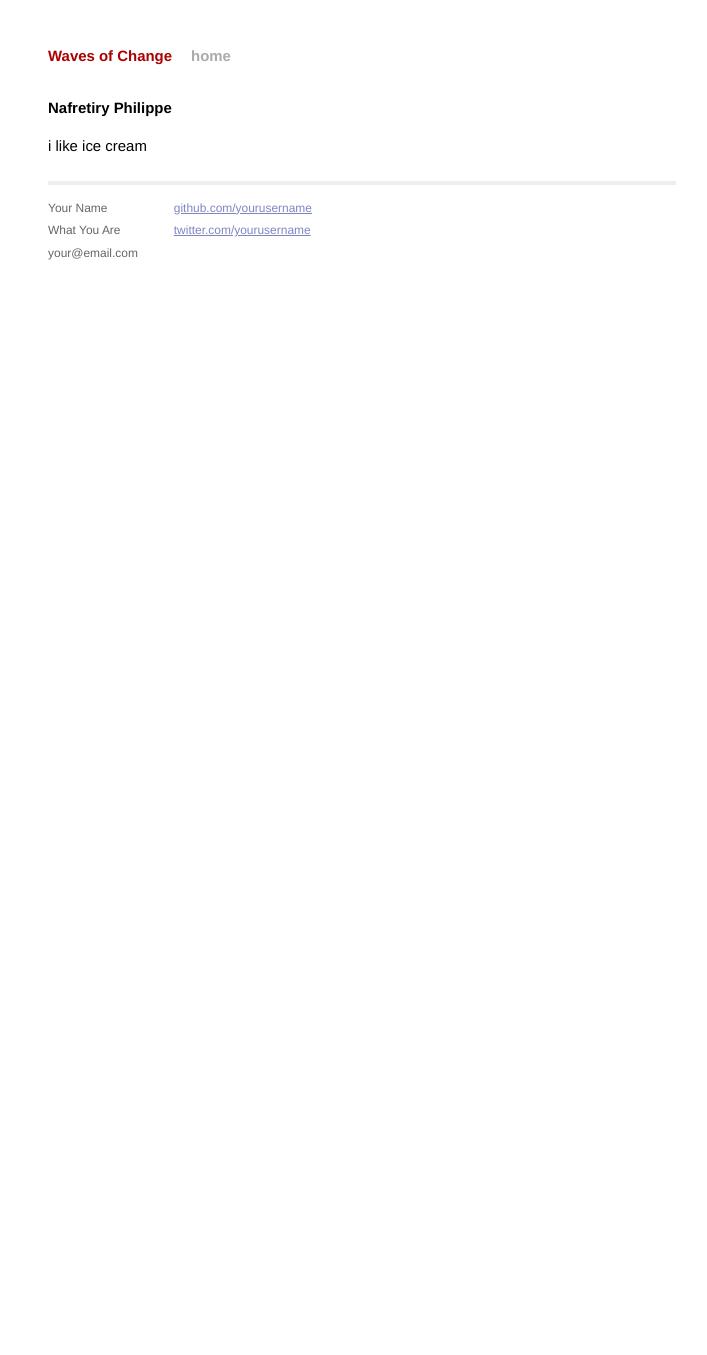
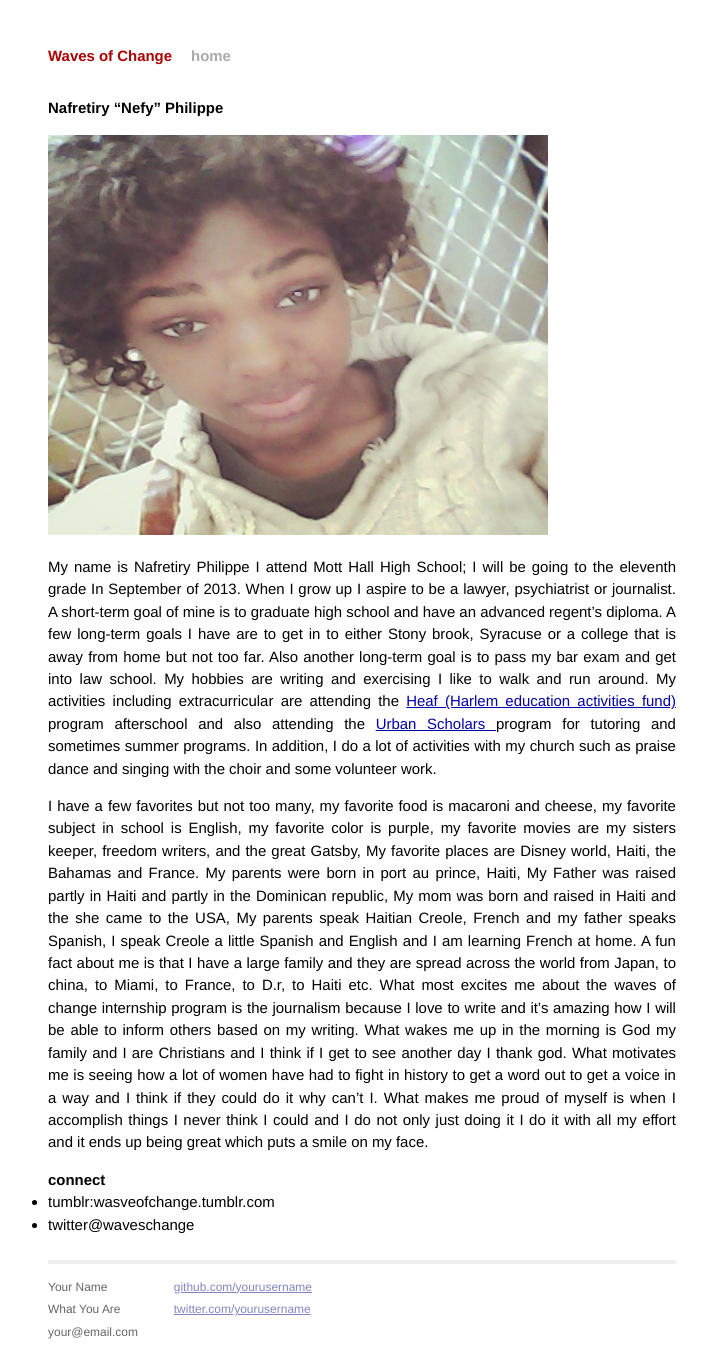
Before and after one commit to WavesofChange/woc-jekyll, a Jekyll site: the page built from about/nafretiry.html, in a window 1280 px wide. Shown: the whole page, without its empty margins (278-985 px from the left). Built offline with Jekyll 4.4.1, drawn with Linux system fonts in a browser that asks for light colours; before the commit the page ends 945 px from its top, so only the background shows below that.

Commit message:
added about me and image

```diff
--- a/about/nafretiry.html
+++ b/about/nafretiry.html
@@ -3,5 +3,21 @@
   title: Waves of Change
 ---
 
-<h1>Nafretiry Philippe</h1>
-<p>i like ice cream</p>
+<h1>Nafretiry “Nefy” Philippe</h1>
+
+<img src="{{ site.baseurl}}/images/nefysphoto.jpg" width="500px" height="400px">
+
+
+  <p>My name is Nafretiry Philippe I attend Mott Hall High School; I will be going to the eleventh grade In September of 2013. When I grow up I aspire to be a lawyer, psychiatrist or journalist. A short-term goal of mine is to graduate high school and have an advanced regent’s diploma. A few long-term goals I have are to get in to either Stony brook, Syracuse or a college that is away from home but not too far. Also another long-term goal is to pass my bar exam and get into law school. My hobbies are writing and exercising I like to walk and run around. My activities including extracurricular are attending the <a href="http://www.heaf.org/"> Heaf (Harlem education activities fund)</a> program afterschool and also attending the <a href="http://www.urbanscholarsny.org/">Urban Scholars </a> program for tutoring and sometimes summer programs. In addition, I do a lot of activities with my church such as praise dance and singing with the choir and some volunteer work.</p>
+
+  <p>I have a few favorites but not too many, my favorite food is macaroni and cheese, my favorite subject in school is English, my favorite color is purple, my favorite movies are my sisters keeper, freedom writers, and the great Gatsby, My favorite places are Disney world, Haiti, the Bahamas and France. My parents were born in port au prince, Haiti, My Father was raised partly in Haiti and partly in the Dominican republic, My mom was born and raised in Haiti and the she came to the USA, My parents speak Haitian Creole, French  and my father speaks Spanish, I speak Creole a little Spanish and English and I am learning French at home. A fun fact about me is that I have a large family and they are spread across the world from Japan, to china, to Miami, to France, to D.r, to Haiti etc. What most excites me about the waves of change internship program is the journalism because I love to write and it’s amazing how I will be able to inform others based on my writing. What wakes me up in the morning is God my family and I are Christians and I think if I get to see another day I thank god. What motivates me is seeing how a lot of women have had to fight in history to get a word out to  get a voice in a way and I think if they could do it why can’t I. What makes me proud of myself is when I accomplish things I never think I could and I do not only just doing it I do it with all my effort and it ends up being great which puts a smile on my face.</p>
+
+
+<h3>connect</h3>
+<ul>
+<li>tumblr:wasveofchange.tumblr.com</li>
+<li>twitter@waveschange</li>
+
+
+
+</ul>
```
Also changed, not shown: images/nefysphoto.jpg (added).
